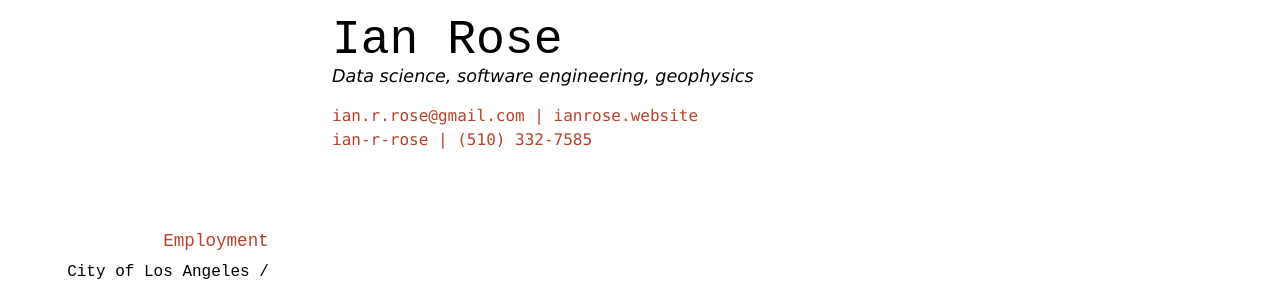
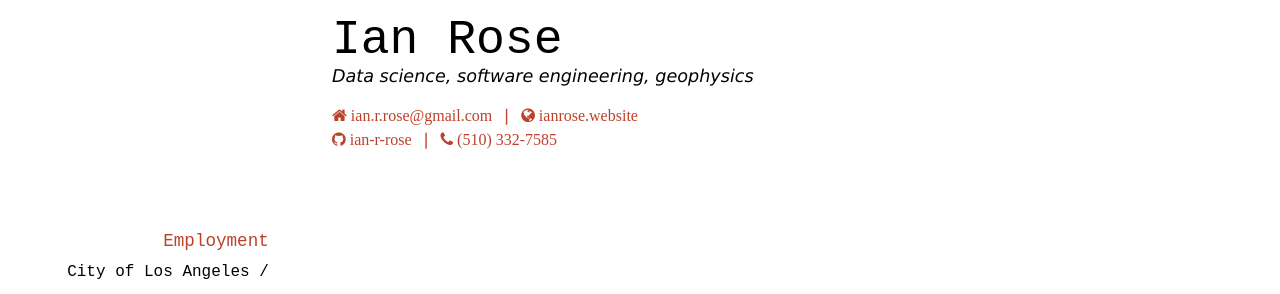
Before and after one commit to ian-r-rose/cv, a Jekyll site: the page built from index.md, in a window 1280 px wide. Shown: the top 294 px of the page. Built offline with Jekyll 4.4.1, drawn with Linux system fonts in a browser that asks for light colours; nearby versions of some CDN libraries.

Commit message:
Font awesome

```diff
--- a/_layouts/cv.html
+++ b/_layouts/cv.html
@@ -3,6 +3,7 @@
 <head>
   <meta charset=utf-8 />
   <title> {% if page.title %} {{ page.title }} | {% endif %} CV</title>
+  <link href="//maxcdn.bootstrapcdn.com/font-awesome/4.2.0/css/font-awesome.min.css" rel="stylesheet">
   <link href="media/{{ site.style }}-screen.css" type="text/css" rel="stylesheet" media="screen">
   <link href="media/{{ site.style }}-print.css" type="text/css" rel="stylesheet" media="print">
 </head>
--- a/index.md
+++ b/index.md
@@ -6,10 +6,10 @@ title: Ian Rose
 Data science, software engineering, geophysics
 
 <div id="webaddress">
-<a href="mailto:ian.r.rose@gmail.com">ian.r.rose@gmail.com</a>
-| <a href="http://ianrose.website">ianrose.website</a>
-<br> <a href="http://github.com/ian-r-rose">ian-r-rose</a>
-| <a>(510) 332-7585</a>
+<a href="mailto:ian.r.rose@gmail.com" class="fa fa-home">&nbsp;ian.r.rose@gmail.com</a>
+| <a href="http://ianrose.website" class="fa fa-globe">&nbsp;ianrose.website</a>
+<br> <a href="http://github.com/ian-r-rose" class="fa fa-github">&nbsp;ian-r-rose</a>
+| <a class="fa fa-phone" >&nbsp;(510) 332-7585</a>
 </div>
 
 
```
